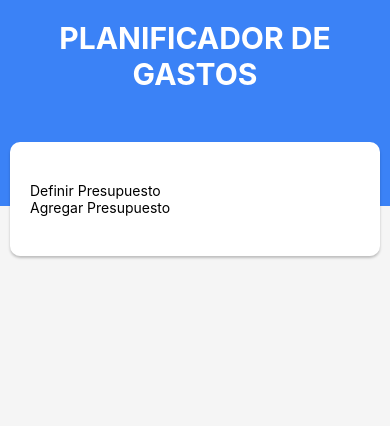
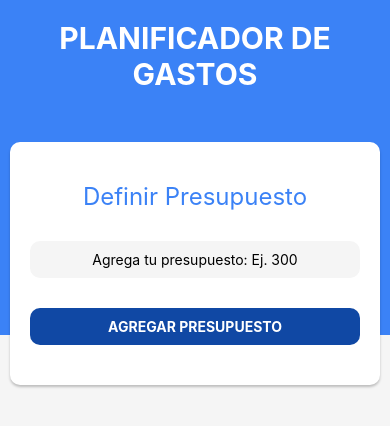
Before and after one commit to Omar0511/planificador-mobile, a React Native app: screen / in a window 390 px wide. Shown: the top 426 px of the page. Built offline with nearby package versions, Linux system fonts and the light colour scheme.

Commit message:
Finalizando estilos al FORM

```diff
--- a/src/components/NuevoPresupuesto.js
+++ b/src/components/NuevoPresupuesto.js
@@ -1,13 +1,19 @@
 import React from 'react';
-import { Pressable, Text, View, StyleSheet } from 'react-native';
+import { Pressable, Text, View, StyleSheet, TextInput } from 'react-native';
 
 const NuevoPresupuesto = () => {
     return (
         <View style={styles.contenedor}>
-            <Text>Definir Presupuesto</Text>
+            <Text style={styles.label}>Definir Presupuesto</Text>
 
-            <Pressable>
-                <Text>Agregar Presupuesto</Text>
+            <TextInput
+                keyboardType='numeric'
+                placeholder='Agrega tu presupuesto: Ej. 300'
+                style={styles.input}
+            />
+
+            <Pressable style={styles.boton}>
+                <Text style={styles.botonTexto}>Agregar Presupuesto</Text>
             </Pressable>
         </View>
     )
@@ -33,6 +39,34 @@
 
             elevation: 4,
         },
+
+        label: {
+            textAlign: 'center',
+            fontSize: 24,
+            color: '#3B82F6',
+        },
+
+        input: {
+            marginTop: 30,
+            backgroundColor: '#F5F5F5',
+            padding: 10,
+            borderRadius: 10,
+            textAlign: 'center',
+        },
+
+        boton: {
+            marginTop: 30,
+            backgroundColor: '#1048A4',
+            padding: 10,
+            borderRadius: 10,
+        },
+
+        botonTexto: {
+            textAlign: 'center',
+            color: '#FFF',
+            textTransform: 'uppercase',
+            fontWeight: 'bold',
+        },
     }
 )
 
```
